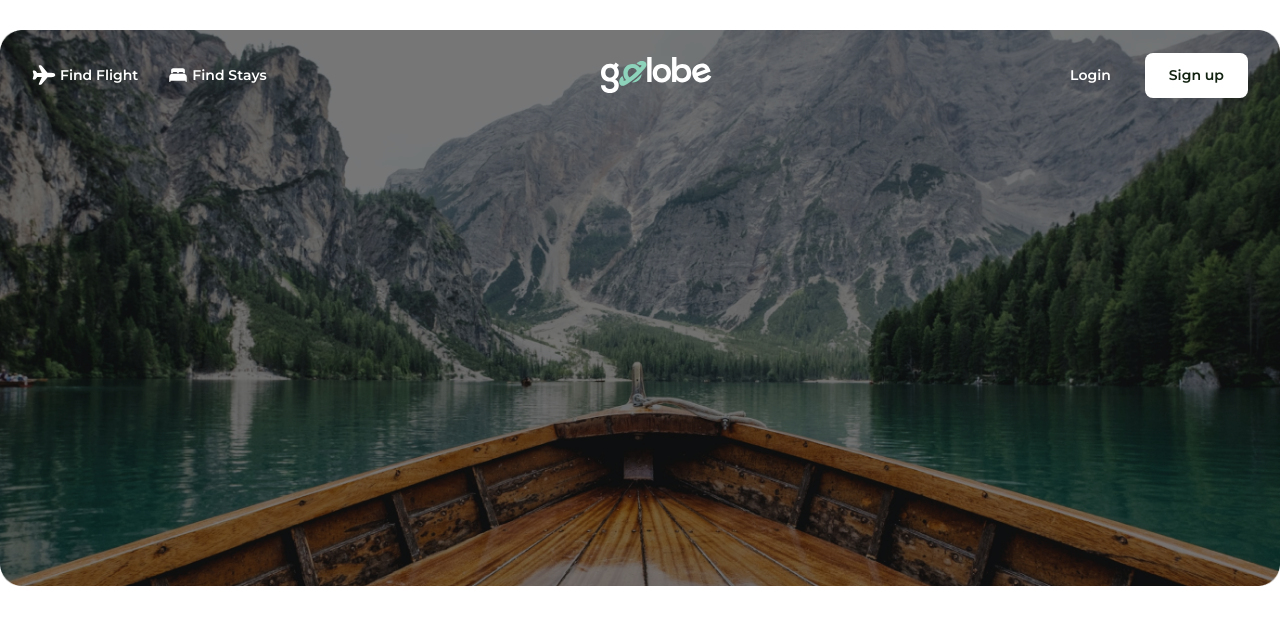
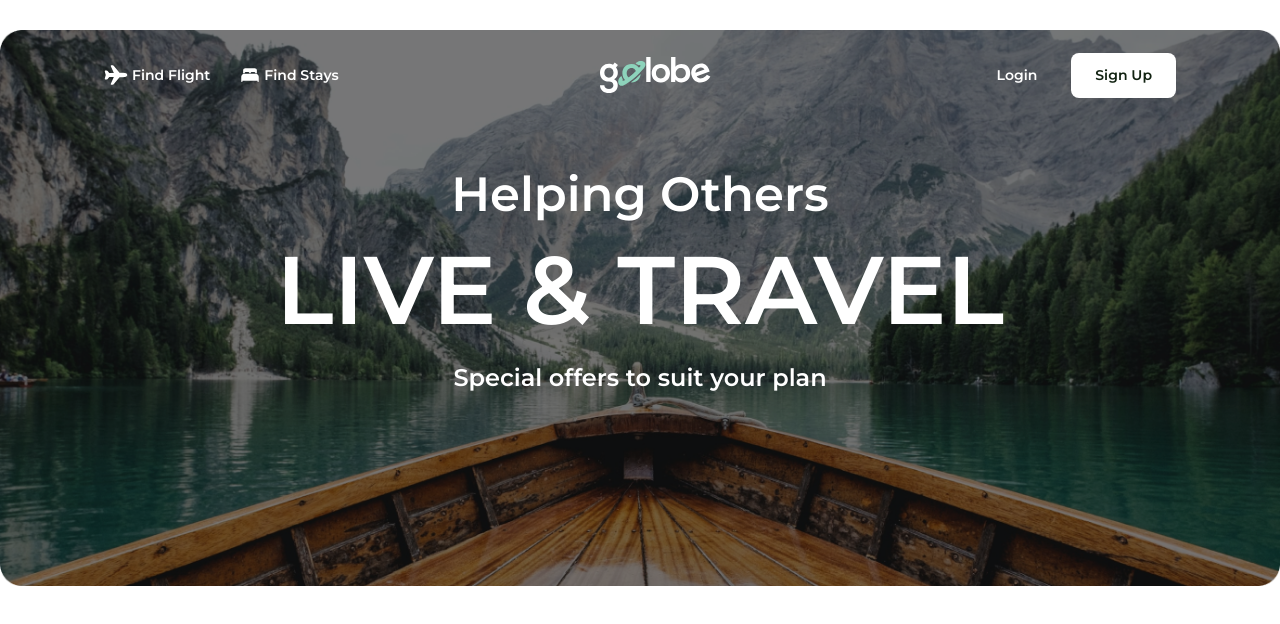
Before and after one commit to HuziukOleksandr/Gologe-Travel, a Vue app in the folder vue-gologe/: page / in a window 1280 px wide. Shown: the top 624 px of the page. Built offline with nearby package versions, Linux system fonts and the light colour scheme.

Commit message:
Added Localization

```diff
--- a/vue-gologe/package.json
+++ b/vue-gologe/package.json
@@ -10,6 +10,7 @@
   },
   "dependencies": {
     "vue": "^3.4.15",
+    "vue-i18n": "^9.2.2",
     "vue-router": "^4.2.5"
   },
   "devDependencies": {
--- a/vue-gologe/src/components/Header/Header.vue
+++ b/vue-gologe/src/components/Header/Header.vue
@@ -5,32 +5,36 @@
 		<Navigation
 			:class="route.name !== 'Landing' ? 'text-green' : 'text-white'"
 		/>
+
 		<img
 			src="../../assets/images/logo.svg"
 			alt="Logo"
 			class="h-[36px]"
 			v-if="route.name == 'Landing'"
 		>
+
 		<img
 			src="../../assets/images/logo-black.svg"
 			alt="Logo"
 			class="h-[36px]"
 			v-else
 		>
+
 		<div class="  flex items-center gap-[10px]">
 			<button
 				:class="route.name !== 'Landing' ? 'text-green' : 'text-white'"
 				class="font-serrat font-bold text-sm
 				h-[45px] px-[24px]"
 			>
-				Login
+			{{$t("Header.login")}}
 			</button>
+
 			<button
 				:class="route.name !== 'Landing' ? 'text-white ' : 'text-green bg-white'"
 				class="font-serrat font-bold text-sm
 				h-[45px] px-[24px] rounded-[8px] bg-black"
 			>
-				Sign up
+			{{$t("Header.signUp")}}
 			</button>
 		</div>
 	</div>
@@ -52,13 +56,4 @@ else {
 	text.value = 'text-white';
 };
 
-
 </script>
-
-<style scoped>
-
-
-
-
-
-</style>
--- /dev/null
+++ b/vue-gologe/src/localization/EN.json
@@ -0,0 +1,13 @@
+{
+	"Header": {
+		"login": "Login",
+		"signUp": "Sign Up"
+	},
+	"Landing": {
+		"Preview": {
+			"headerTop": "Helping Others",
+			"header": "Live & Travel",
+			"headerBottom": "Special offers to suit your plan"
+		}
+	}
+}
--- /dev/null
+++ b/vue-gologe/src/localization/UA.json
@@ -0,0 +1,13 @@
+{
+	"Header": {
+		"login": "Вхід",
+		"signUp": "Реєстрація"
+	},
+	"Landing": {
+		"Preview": {
+			"headerTop": "Допомагати іншим",
+			"header": "Жити & Подорожувати",
+			"headerBottom": "Спеціальні пропозиції відповідно до вашого плану"
+		}
+	}
+}
--- /dev/null
+++ b/vue-gologe/src/localization/i18n.ts
@@ -0,0 +1,19 @@
+import { createI18n } from 'vue-i18n'
+import EN from "./EN.json";
+import UA from "./UA.json";
+
+// Type-define 'en-US' as the master schema for the resource
+
+import.meta.glob("../localization/*.json");
+
+
+export default createI18n({
+  legacy: false,
+  globalInjection: true,
+  locale: "EN",
+  availableLocales: ["EN", "UA"],
+  messages: {
+    EN,
+    UA,
+  },
+});
--- a/vue-gologe/src/main.ts
+++ b/vue-gologe/src/main.ts
@@ -1,6 +1,7 @@
 import { createApp } from 'vue'
 
 import router from './router/router.ts'
+import i18n from './localization/i18n.ts'
 
 import App from './App.vue'
 
@@ -10,4 +11,5 @@ import '././assets/root/fonts.css'
 const app = createApp(App);
 
 app.use(router)
+app.use(i18n)
 app.mount('#app')
--- a/vue-gologe/src/view/Landing.vue
+++ b/vue-gologe/src/view/Landing.vue
@@ -3,12 +3,31 @@
 		class="max-w-[1440px] w-[100%] min-h-[500px] m-auto my-[30px]"
 	>
 		<Header
-			class="max-w-[1380px] w-[100%] px-[32px] z-50 relative"
+			class="max-w-[1380px] w-[100%] z-50 relative"
 		/>
 		<Preview
 			class="absolute top-[30px] left-1/2 transform -translate-x-1/2
 			w-[100%] h-auto z-0"
 		/>
+		<div
+			class="w-[100%] flex flex-col items-center relative top-[50px] z-50 gap-[24px]"
+		>
+			<h2
+				class="text-5xl font-serrat font-semibold text-white"
+			>
+				{{ $t('Landing.Preview.headerTop')}}
+			</h2>
+			<h1
+				class="text-8xl font-serrat font-semibold text-white uppercase"
+			>
+			{{ $t('Landing.Preview.header')}}
+			</h1>
+			<h3
+				class="text-2xl font-serrat font-bold text-white"
+			>
+				{{ $t('Landing.Preview.headerBottom')}}
+			</h3>
+		</div>
 	</div>
 </template>
 
```
Also changed, not shown: 1 other file (tests, documents, lock files or other folders).
